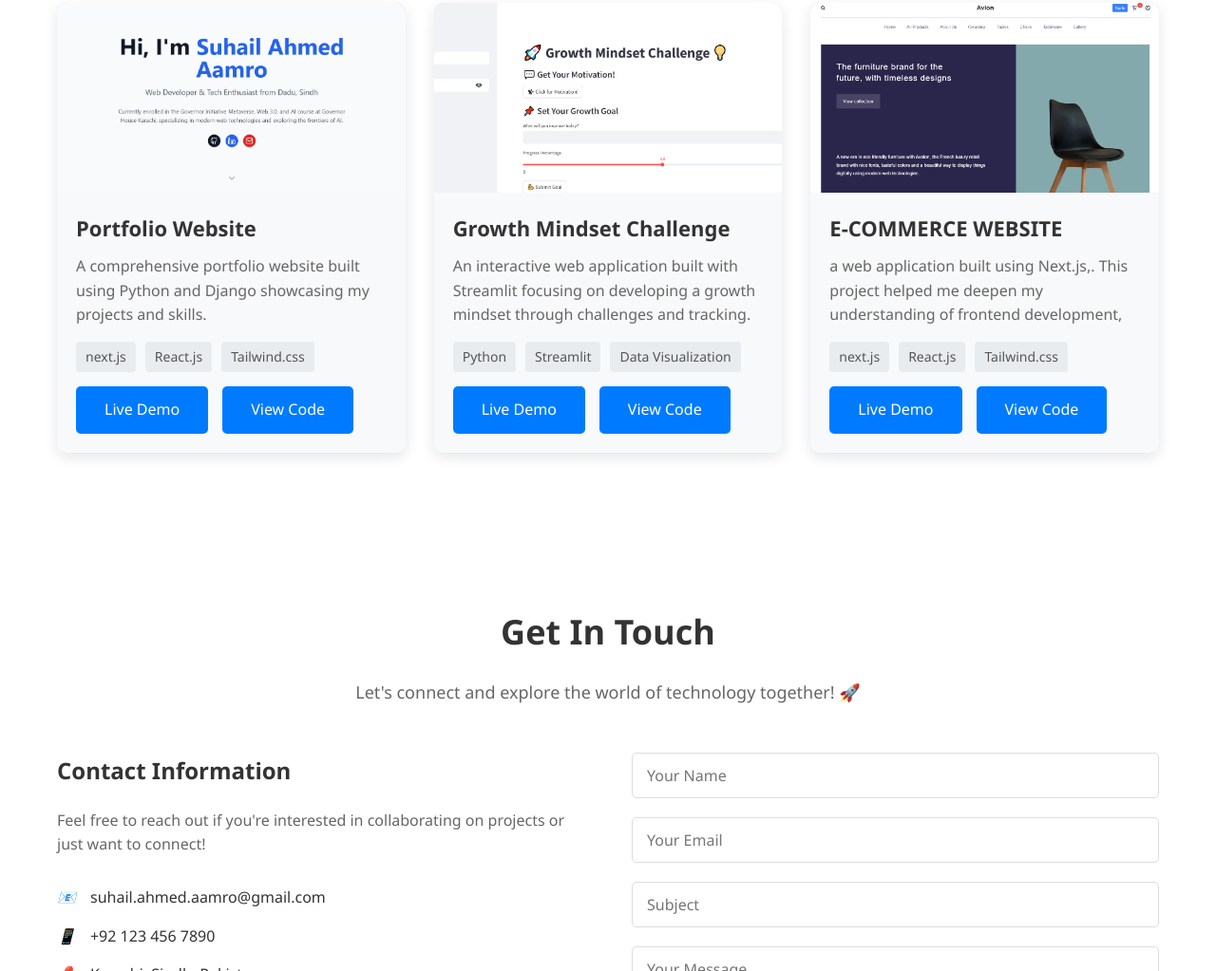
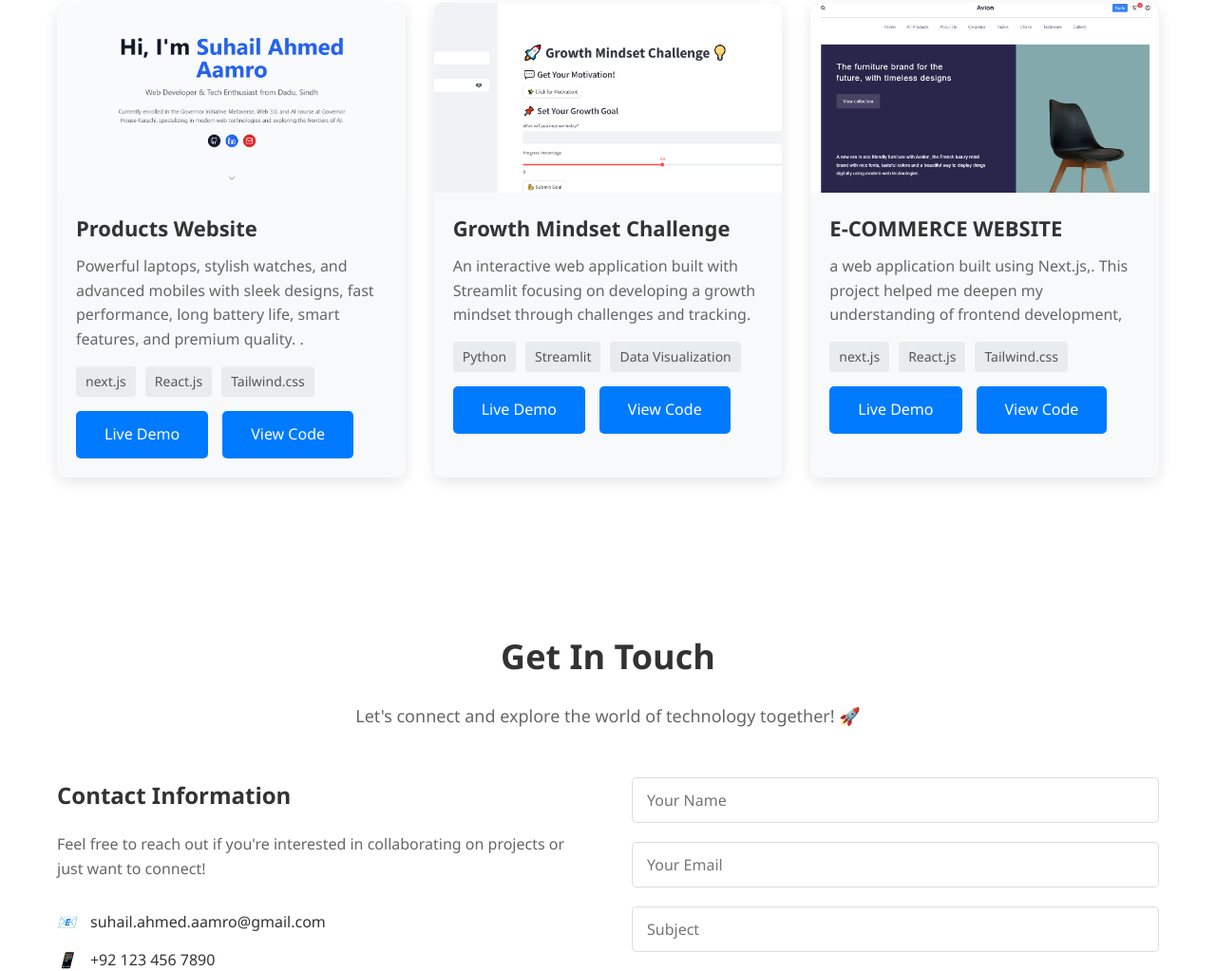
Before and after one commit to SuhailAhmedAamro/My-Portfilo-41201, a plain HTML site: page index.html in a window 1280 px wide. Shown: the part 4302-5325 px from the top of the page at 95% size. Drawn offline with Linux system fonts and the light colour scheme.

Commit message:
Update index.html

```diff
--- a/index.html
+++ b/index.html
@@ -176,8 +176,10 @@
                         <img src="port.png" alt="Portfolio Project">
                     </div>
                     <div class="project-content">
-                        <h3>Portfolio Website</h3>
-                        <p>A comprehensive portfolio website built using Python and Django showcasing my projects and skills.</p>
+                        <h3>Products Website</h3>
+                        <p>Powerful laptops, stylish watches, and advanced mobiles with sleek designs, fast performance, long battery life, smart features, and premium quality.
+
+                          .</p>
                         <div class="project-tags">
                             <span class="tag">next.js</span>
                             <span class="tag">React.js</span>
```
